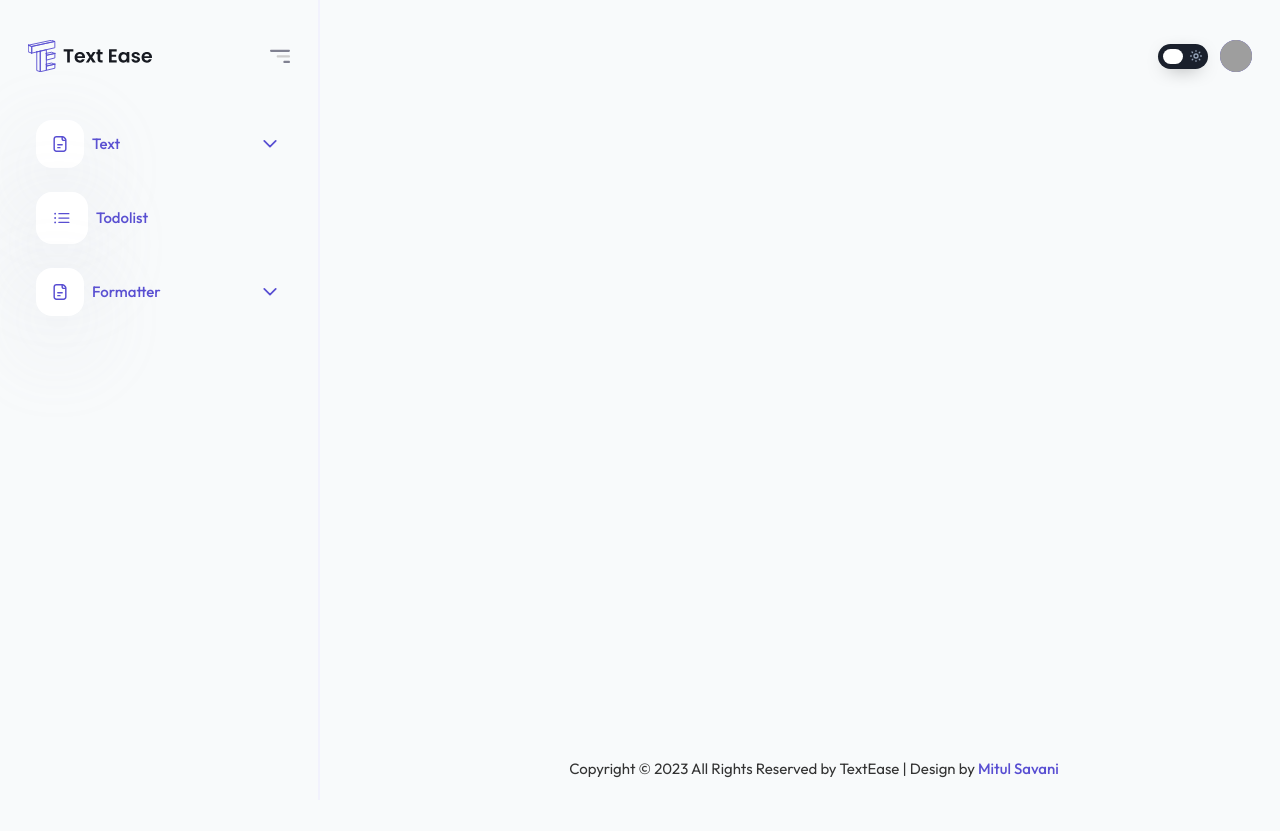
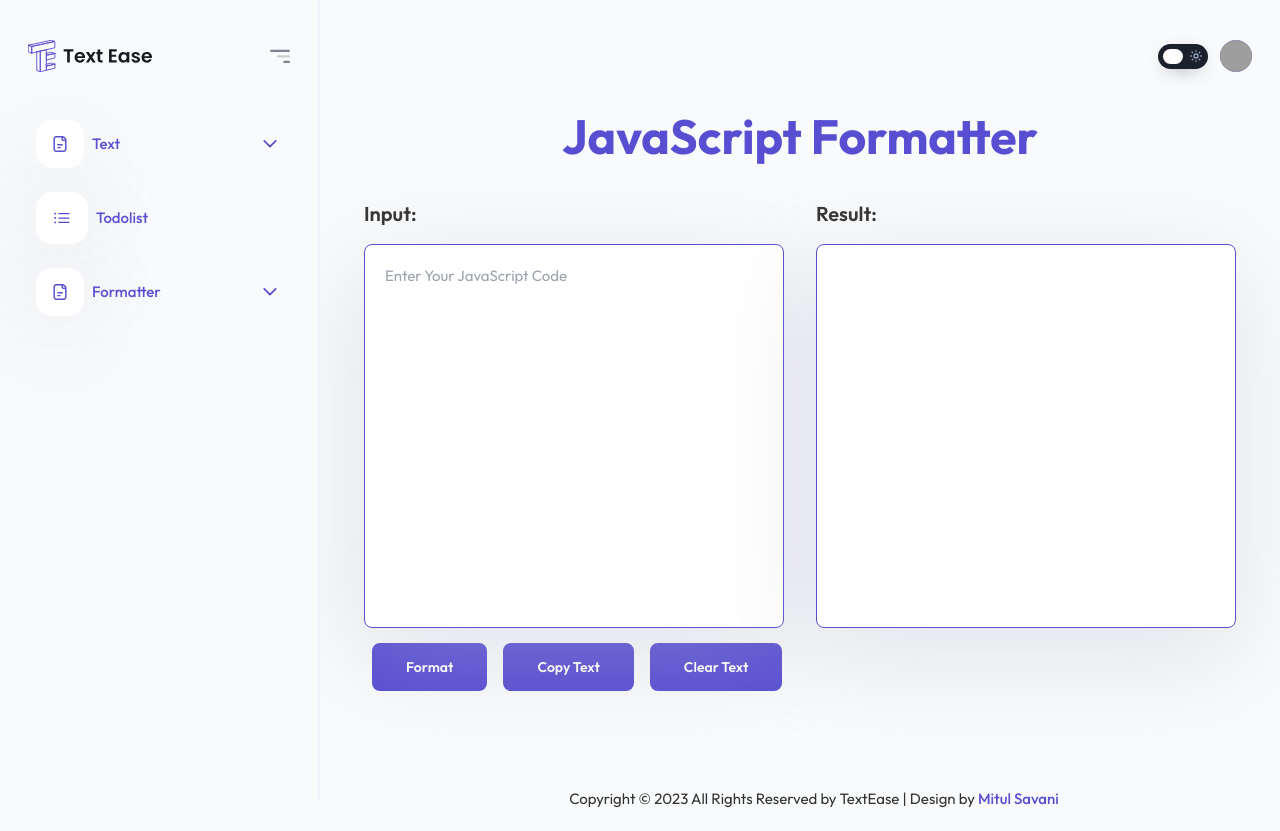
Before and after one commit to mitulsavani07/TextUtils, a React (Create React App) app: page /javascript-formatter in a window 1280 px wide. Before the commit the page ends 800 px from the top, so only its background shows below. Built offline with nearby package versions, Linux system fonts and the light colour scheme; grey boxes are pictures that could not be loaded.

Commit message:
complate

```diff
--- a/package.json
+++ b/package.json
@@ -6,8 +6,10 @@
     "@testing-library/jest-dom": "^5.16.5",
     "@testing-library/react": "^13.4.0",
     "@testing-library/user-event": "^13.5.0",
+    "babel-prettier-parser": "^0.10.8",
     "cssbeautify": "^0.3.1",
     "jquery": "^3.6.3",
+    "js-beautify": "^1.14.7",
     "react": "^18.2.0",
     "react-dom": "^18.2.0",
     "react-router-dom": "^6.8.1",
--- a/src/App.js
+++ b/src/App.js
@@ -15,6 +15,9 @@ import RemoveLineBreaks from './component/Text/RemoveLineBreaks';
 import ReverseString from './component/Text/ReverseString';
 import TextCounter from './component/Text/TextCounter';
 import CssFormatter from './component/Formatter/CssFormatter';
+import HtmlFormatter from './component/Formatter/HtmlFormatter';
+import JavaScriptFormatter from './component/Formatter/JavaScriptFormatter';
+import JsonFormatter from './component/Formatter/JsonFormatter';
 
 
 function App() {
@@ -36,6 +39,9 @@ function App() {
           <Route exact path="/text-counter" element={<TextCounter heading='Text Counter' />}></Route>
           <Route exact path="/todolist" element={<TodoList />}></Route>
           <Route exact path="/css-formatter" element={<CssFormatter heading='Css Formatter' />}></Route>
+          <Route exact path="/html-formatter" element={<HtmlFormatter heading='HTML Formatter' />}></Route>
+          <Route exact path="/javascript-formatter" element={<JavaScriptFormatter heading='JavaScript Formatter' />}></Route>
+          <Route exact path="/json-formatter" element={<JsonFormatter heading='JSON Formatter' />}></Route>
           <Route exact path="/about" element={<h2>About</h2>}></Route>
         </Routes>
         <Footer />
--- a/src/component/Formatter/CssFormatter.js
+++ b/src/component/Formatter/CssFormatter.js
@@ -38,6 +38,7 @@ export default function CssFormatter(props) {
         <div className='lg:w-1/2 w-full px-4'>
           <label htmlFor="input" className='font-semibold text-lg md:text-xl inline-block mb-4'>Input:</label>
             <textarea className='w-full p-5 rounded-lg dark:text-white dark:drop-shadow-none dark:border-none drop-shadow-primary' cols="30" rows="10"
+              placeholder={`Enter Your CSS Code`}
               value={css}
               onChange={(event) => setCss(event.target.value)}
             />
--- /dev/null
+++ b/src/component/Formatter/HtmlFormatter.js
@@ -0,0 +1,57 @@
+import React, { useState } from 'react';
+import beautify from 'js-beautify';
+import $ from 'jquery';
+
+export default function HtmlFormatter(props) {
+  const [js, setjs] = useState('');
+  const [text, setText] = useState('');
+
+
+  function handleFormatHtml() {
+    const formattedHtml = beautify.html(text, {
+      indent_size: 2,
+      wrap_attributes_indent_size: 2,
+      end_with_newline: true,
+    });
+    setjs(formattedHtml);
+  }
+
+  const clickcopyText = () => {
+    let text = document.getElementById("result");
+    text.select();
+    navigator.clipboard.writeText(text.value).then(() => {
+      $('.copied-alert').fadeIn("slow");
+      setTimeout(function () {
+        $('.copied-alert').fadeOut("slow");
+      }, 1000);
+      text.blur(); // remove text selection
+    });
+  }
+
+  const clickclearText = () => {
+    let newText = '';
+    setjs(newText);
+    setText(newText);
+  }
+
+  return (
+    <>
+      <h1 className='text-center text-3xl md:text-5xl font-bold my-10'>{props.heading}</h1>
+      <div className='flex flex-wrap -mx-4'>
+        <div className='lg:w-1/2 w-full px-4'>
+          <label htmlFor="input" className='font-semibold text-lg md:text-xl inline-block mb-4'>Input:</label>
+          <textarea className='w-full p-5 rounded-lg dark:text-white dark:drop-shadow-none dark:border-none drop-shadow-primary' placeholder={`Enter Your HTML Code`} name="" id="myBox" cols="30" rows="10" value={text} onChange={e => setText(e.target.value)}></textarea>
+        </div>
+        <div className='lg:w-1/2 w-full px-4 mt-5 lg:mt-0'>
+          <label htmlFor="result" className='font-semibold text-lg md:text-xl inline-block mb-4'>Result:</label>
+          <textarea className='w-full p-5 rounded-lg dark:text-white dark:drop-shadow-none dark:border-none drop-shadow-primary' cols="30" rows="10" id="result" value={js} readOnly />
+        </div>
+      </div>
+      <div className=''>
+        <button className='btn' onClick={handleFormatHtml}>Format HTML</button>
+        <button onClick={clickcopyText} className='btn'>Copy Text</button>
+        <button onClick={clickclearText} className='btn'>Clear Text</button>
+      </div>
+    </>
+  )
+}
--- /dev/null
+++ b/src/component/Formatter/JavaScriptFormatter.js
@@ -0,0 +1,65 @@
+import React, { useState } from 'react';
+import Prettier from 'prettier/standalone';
+import ParserBabel from 'prettier/parser-babel';
+import $ from 'jquery';
+
+export default function JavaScriptFormatter(props) {
+  const [js, setjs] = useState('');
+  const [text, setText] = useState('');
+
+  function handleFormat() {
+    const options = {
+      parser: 'babel',
+      plugins: [ParserBabel],
+    };
+    const formattedText = Prettier.format(text, options);
+    setjs(formattedText);
+  }
+
+  const clickCopyText = () => {
+    let text = document.getElementById('result');
+    text.select();
+    navigator.clipboard.writeText(text.value).then(() => {
+      $('.copied-alert').fadeIn("slow");
+      setTimeout(function () {
+        $('.copied-alert').fadeOut("slow");
+      }, 1000);
+      text.blur(); // remove text selection
+    });
+  };
+
+  const clickClearText = () => {
+    let newText = '';
+    setjs(newText);
+    setText(newText);
+  };
+
+  return (
+    <>
+      <div className='container mx-auto px-4'>
+        <h1 className='text-center text-3xl md:text-5xl font-bold my-10'>{props.heading}</h1>
+        <div className='flex flex-wrap -mx-4'>
+          <div className='lg:w-1/2 w-full px-4'>
+            <label htmlFor="input" className='font-semibold text-lg md:text-xl inline-block mb-4'>Input:</label>
+            <textarea className='w-full p-5 rounded-lg dark:text-white dark:drop-shadow-none dark:border-none drop-shadow-primary' placeholder={`Enter Your JavaScript Code`} name='' id='myBox' cols='30' rows='10' value={text} onChange={(e) => setText(e.target.value)}></textarea>
+          </div>
+          <div className='lg:w-1/2 w-full px-4 mt-5 lg:mt-0'>
+            <label htmlFor="result" className='font-semibold text-lg md:text-xl inline-block mb-4'>Result:</label>
+            <textarea className='w-full p-5 rounded-lg dark:text-white dark:drop-shadow-none dark:border-none drop-shadow-primary' cols="30" rows="10" id="result" value={js} readOnly />
+          </div>
+        </div>
+        <div className=''>
+          <button className='btn' onClick={handleFormat}>
+            Format
+          </button>
+          <button onClick={clickCopyText} className='btn'>
+            Copy Text
+          </button>
+          <button onClick={clickClearText} className='btn'>
+            Clear Text
+          </button>
+        </div>
+      </div>
+    </>
+  );
+}
--- /dev/null
+++ b/src/component/Formatter/JsonFormatter.js
@@ -0,0 +1,61 @@
+import React, { useState } from 'react';
+import $ from 'jquery';
+
+export default function JsonFormatter(props) {
+  const [json, setjson] = useState('');
+  const [text, setText] = useState('');
+
+  function formatJson() {
+    try {
+      const parsed = JSON.parse(text);
+      return JSON.stringify(parsed, null, 2);
+    } catch (error) {
+      return text;
+    }
+  }
+
+  function handleFormatJson() {
+    setjson(formatJson());
+  }
+
+  const clickcopyText = () => {
+    let text = document.getElementById("result");
+    text.select();
+    navigator.clipboard.writeText(text.value).then(() => {
+      $('.copied-alert').fadeIn("slow");
+      setTimeout(function () {
+        $('.copied-alert').fadeOut("slow");
+      }, 1000);
+      text.blur(); // remove text selection
+    });
+  }
+
+  const clickclearText = () => {
+    let newText = '';
+    setjson(newText);
+    setText(newText);
+  }
+
+  return (
+    <>
+      <div className='container mx-auto px-4'>
+        <h1 className='text-center text-3xl md:text-5xl font-bold my-10'>{props.heading}</h1>
+        <div className='flex flex-wrap -mx-4'>
+          <div className='lg:w-1/2 w-full px-4'>
+            <label htmlFor="input" className='font-semibold text-lg md:text-xl inline-block mb-4'>Input:</label>
+            <textarea className='w-full p-5 rounded-lg dark:text-white dark:drop-shadow-none dark:border-none drop-shadow-primary' placeholder={`Enter Your JSON`} name="" id="myBox" cols="30" rows="10" value={text} onChange={e => setText(e.target.value)}></textarea>
+          </div>
+          <div className='lg:w-1/2 w-full px-4 mt-5 lg:mt-0'>
+            <label htmlFor="result" className='font-semibold text-lg md:text-xl inline-block mb-4'>Result:</label>
+            <textarea className='w-full p-5 rounded-lg dark:text-white dark:drop-shadow-none dark:border-none drop-shadow-primary' cols="30" rows="10" id="result" value={json} readOnly />
+          </div>
+        </div>
+        <div className=''>
+          <button className='btn' onClick={handleFormatJson}>Format JSON</button>
+          <button onClick={clickcopyText} className='btn'>Copy Text</button>
+          <button onClick={clickclearText} className='btn'>Clear Text</button>
+        </div>
+      </div>
+    </>
+  )
+}
--- a/src/index.css
+++ b/src/index.css
@@ -12,6 +12,20 @@ textarea{@apply h-80 md:h-96 resize-none overflow-auto}
 
 .navbarLink .navbarLink-a{@apply text-primary dark:text-white p-2 font-medium}
 .navbarLink .navbarLink-a.active{@apply bg-white dark:bg-darksecondary rounded-2xl drop-shadow-primary dark:drop-shadow-none}
+
+/* width */
+#nav::-webkit-scrollbar { @apply w-[3px]}
+
+  /* Track */
+  #nav::-webkit-scrollbar-track {@apply shadow-[inset_0_0_5px] shadow-gray rounded-[10px]}
+
+  /* Handle */
+  #nav::-webkit-scrollbar-thumb { @apply bg-primary rounded-[10px]}
+
+  /* Handle on hover */
+  /* #nav::-webkit-scrollbar-thumb:hover {
+    background: #b30000;
+  } */
 
 /* navbar */
 nav.active{@apply left-0 md:w-36 md:px-5 md:min-w-[64px]}
```
Also changed, not shown: src/component/Navbar.js (+36 -10 lines), 2 other files (tests, documents, lock files or other folders).
